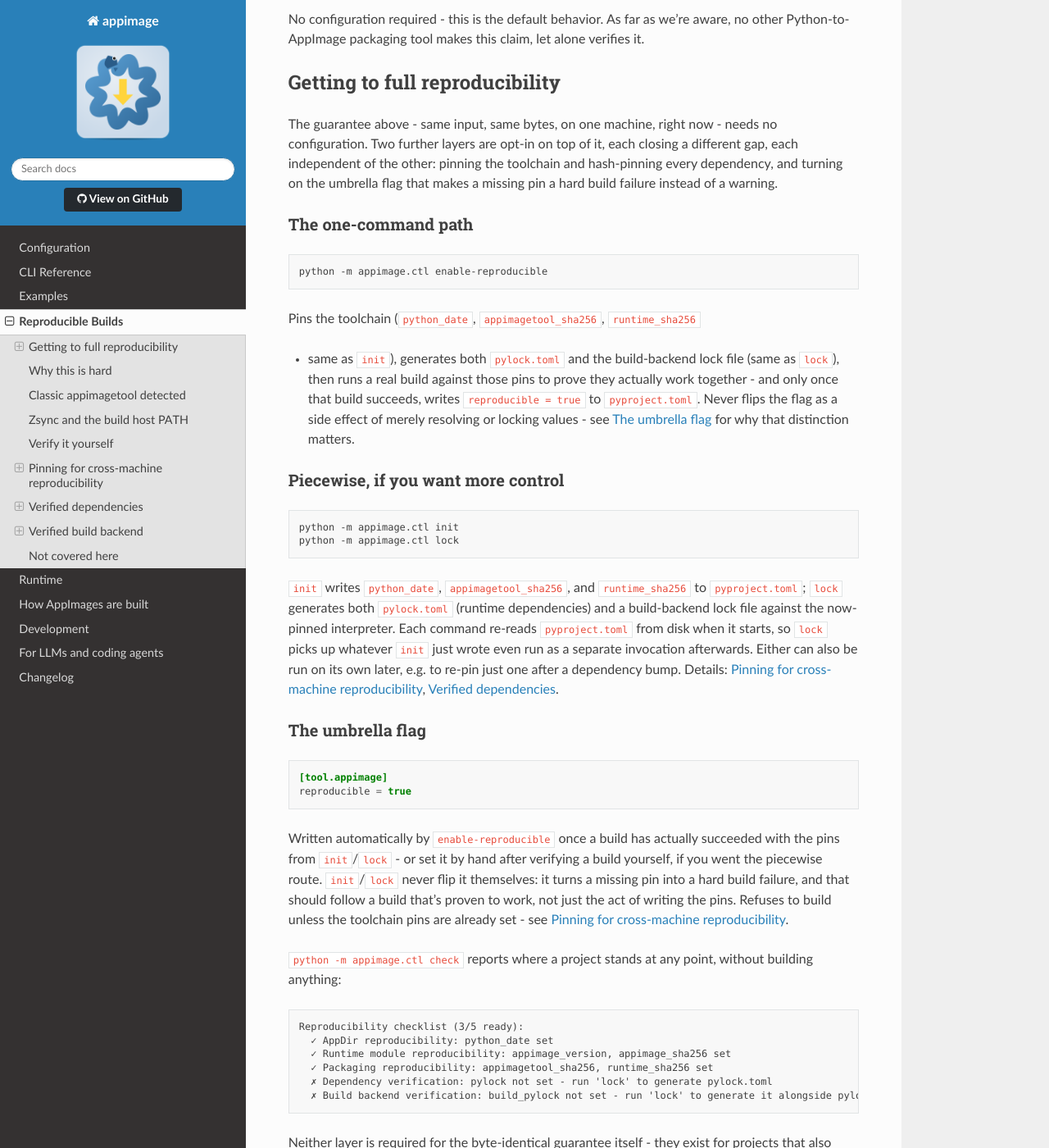
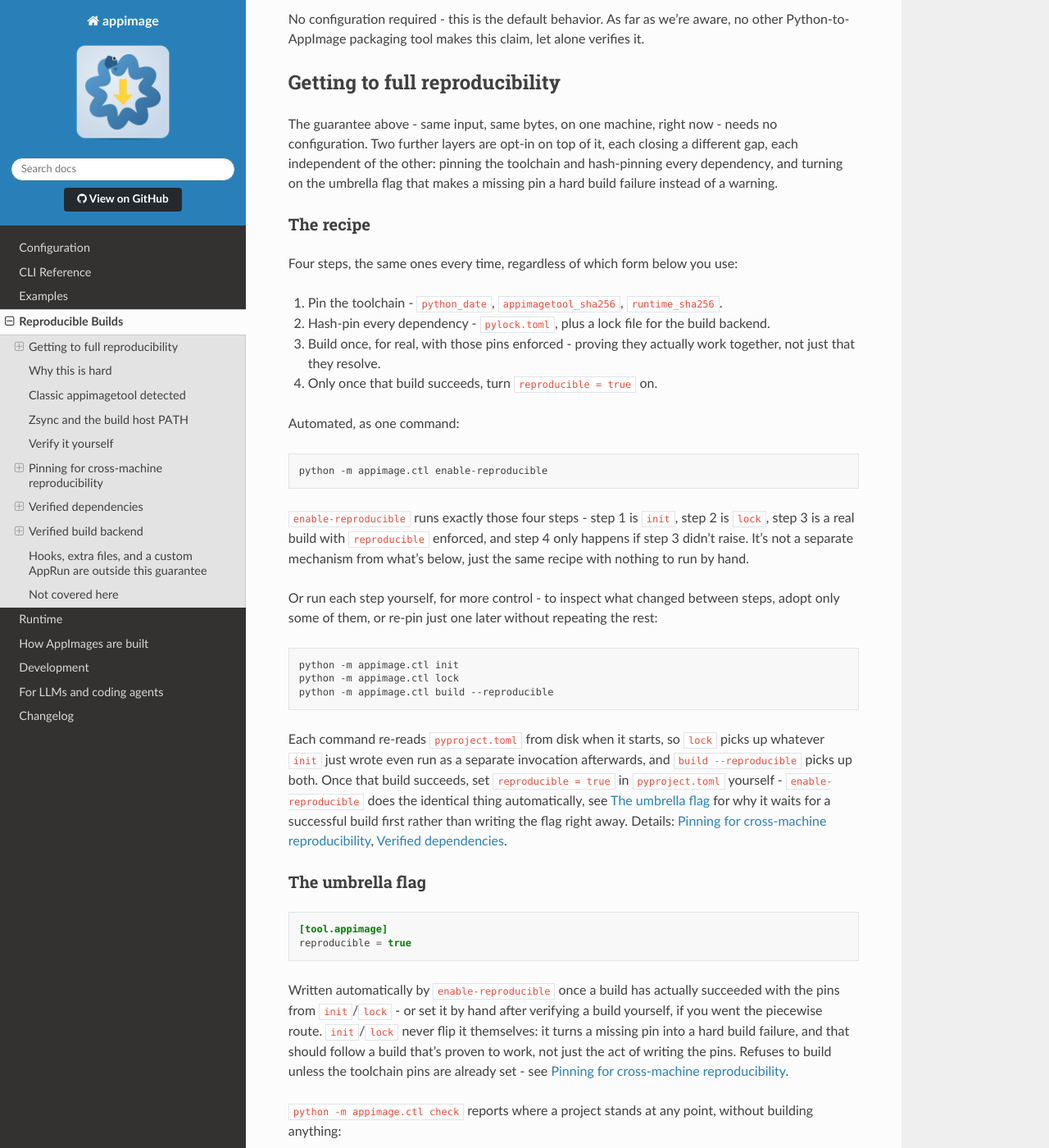
Before and after one commit to ssh-mitm/appimage, a Sphinx documentation site: the page built from docs/reproducible-builds.md, in a window 1280 px wide and 1400 px high, scrolled down 355 px. Shown: the whole window at 82% size. Built offline with Sphinx 7.4.7 and the Read the Docs theme 3.1.0, drawn with Linux system fonts in a browser that asks for light colours; some of the changed text lies outside the part shown.

Commit message:
docs: clarify hooks/extra_files/apprun scope and present enable-reproducible as init+lock+build
Hooks, extra_files, and a custom apprun hand control to arbitrary,
unverified content - the reproducibility guarantee doesn't and can't
cover them, same as python_dir already was, but this was never stated.
Also collapses "the one-command path" and "piecewise" from two
competing sections into one four-step recipe with two forms (automated
vs manual), matching what enable-reproducible's own implementation
actually does.

````diff
--- a/docs/reproducible-builds.md
+++ b/docs/reproducible-builds.md
@@ -6,7 +6,7 @@ nothing pinned - produce a **byte-for-byte identical** `.AppImage` file:
 ```bash
 $ sha256sum dist/myapp-x86_64.AppImage
 db8b648c9ddcc50773b740219d3ecb4910b6bf3b18907b566f2eb1b624a79e35  dist/myapp-x86_64.AppImage
-$ rm -rf build dist && python -m appimage.ctl
+$ rm -rf build dist && python -m appimage.ctl build
 $ sha256sum dist/myapp-x86_64.AppImage
 db8b648c9ddcc50773b740219d3ecb4910b6bf3b18907b566f2eb1b624a79e35  dist/myapp-x86_64.AppImage
 ```
@@ -23,35 +23,46 @@ closing a different gap, each independent of the other: pinning the
 toolchain and hash-pinning every dependency, and turning on the umbrella
 flag that makes a missing pin a hard build failure instead of a warning.
 
-### The one-command path
+### The recipe
+
+Four steps, the same ones every time, regardless of which form below you use:
+
+1. Pin the toolchain - `python_date`, `appimagetool_sha256`, `runtime_sha256`.
+2. Hash-pin every dependency - `pylock.toml`, plus a lock file for the build backend.
+3. Build once, for real, with those pins enforced - proving they actually work together, not just that they resolve.
+4. Only once that build succeeds, turn `reproducible = true` on.
+
+Automated, as one command:
 
 ```bash
 python -m appimage.ctl enable-reproducible
 ```
 
-Pins the toolchain (`python_date`, `appimagetool_sha256`, `runtime_sha256`
-- same as `init`), generates both `pylock.toml` and the build-backend lock
-file (same as `lock`), then runs a real build against those pins to prove
-they actually work together - and only once that build succeeds, writes
-`reproducible = true` to `pyproject.toml`. Never flips the flag as a side
-effect of merely resolving or locking values - see [The umbrella
-flag](#the-umbrella-flag) for why that distinction matters.
+`enable-reproducible` runs exactly those four steps - step 1 is `init`,
+step 2 is `lock`, step 3 is a real build with `reproducible` enforced,
+and step 4 only happens if step 3 didn't raise. It's not a separate
+mechanism from what's below, just the same recipe with nothing to run by
+hand.
 
-### Piecewise, if you want more control
+Or run each step yourself, for more control - to inspect what changed
+between steps, adopt only some of them, or re-pin just one later without
+repeating the rest:
 
 ```bash
 python -m appimage.ctl init
 python -m appimage.ctl lock
+python -m appimage.ctl build --reproducible
 ```
 
-`init` writes `python_date`, `appimagetool_sha256`, and `runtime_sha256`
-to `pyproject.toml`; `lock` generates both `pylock.toml` (runtime
-dependencies) and a build-backend lock file against the now-pinned
-interpreter. Each command re-reads `pyproject.toml` from disk when it
-starts, so `lock` picks up whatever `init` just wrote even run as a
-separate invocation afterwards. Either can also be run on its own later,
-e.g. to re-pin just one after a dependency bump. Details: [Pinning for
-cross-machine reproducibility](#pinning-for-cross-machine-reproducibility),
+Each command re-reads `pyproject.toml` from disk when it starts, so
+`lock` picks up whatever `init` just wrote even run as a separate
+invocation afterwards, and `build --reproducible` picks up both. Once
+that build succeeds, set `reproducible = true` in `pyproject.toml`
+yourself - `enable-reproducible` does the identical thing automatically,
+see [The umbrella flag](#the-umbrella-flag) for why it waits for a
+successful build first rather than writing the flag right away. Details:
+[Pinning for cross-machine
+reproducibility](#pinning-for-cross-machine-reproducibility),
 [Verified dependencies](#verified-dependencies).
 
 ### The umbrella flag
@@ -261,10 +272,10 @@ without a bundled `zsyncmake`, explicitly configured via `appimagetool` in
 ## Verify it yourself
 
 ```bash
-python -m appimage.ctl
+python -m appimage.ctl build
 mv dist/myapp-x86_64.AppImage /tmp/build-a.AppImage
 rm -rf build dist
-python -m appimage.ctl
+python -m appimage.ctl build
 sha256sum /tmp/build-a.AppImage dist/myapp-x86_64.AppImage
 ```
 
@@ -308,7 +319,7 @@ unverified resolution a hard error instead of a warning, for release
 builds where "give me the exact bits I asked for, or fail" matters more
 than convenience.
 
-Run `python -m appimage.ctl --reproducible` (after `init` has written
+Run `python -m appimage.ctl build --reproducible` (after `init` has written
 the pins) as a shortcut that enforces all of the above at once: it implies
 `verify_downloads` and `require_zsyncmake` (see
 [configuration.md](configuration.md)), and refuses to build at all if
@@ -480,7 +491,7 @@ pylock = "pylock.toml"
 
 ```sh
 python -m appimage.ctl lock              # generate/refresh pylock.toml
-python -m appimage.ctl --require-pylock  # abort if pylock isn't set
+python -m appimage.ctl build --require-pylock  # abort if pylock isn't set
 ```
 
 ### `lock` is a thin wrapper, not a new mechanism
@@ -661,6 +672,34 @@ for reasons specific to that backend, and pinned via a separate,
 hand-generated `requirements-build.txt` for *this project's own* PyPI
 wheel - a different, unrelated mechanism from `build_pylock` above).
 
+## Hooks, extra files, and a custom AppRun are outside this guarantee
+
+Everything on this page so far is something `appimage.ctl` fully controls and can make
+deterministic on your behalf. Four config keys hand control to something it can't:
+`[tool.appimage.hooks]`'s `post_install`/`pre_package` (arbitrary shell scripts),
+`[tool.appimage.extra_files]` (arbitrary files copied in as-is), `apprun` (a fully
+custom AppRun, copied in place of the generated one), and `python_dir` (see
+["Bundling an already-extracted Python"](#bundling-an-already-extracted-python) above -
+a pre-extracted interpreter, used exactly as given).
+
+None of these are hash-verified or checked for determinism - there's nothing to check
+against. A `post_install` hook that writes the current wall-clock time into a generated
+file, an `extra_files` entry whose source is itself regenerated fresh on every checkout,
+or a hand-written `apprun` that embeds `$(uuidgen)`, all make the final AppImage
+non-reproducible - and `appimage.ctl` has no way to detect or prevent it, for the same
+reason `python_dir` is used "exactly as given, with no verification": the content is
+arbitrary, supplied by the project, and never inspected.
+
+This isn't a gap to close. Hooks and extra files exist precisely so a project can do
+something `appimage.ctl` doesn't know about - there's no way to verify determinism for
+code the tool has never seen. Keeping such a hook deterministic (no wall-clock, no
+randomness, same input always produces the same output) is the project author's own
+responsibility for that one piece, the same discipline any reproducible build needs
+elsewhere. One thing still applies regardless: bytecode compilation (with its `-s`
+path-stripping) runs *after* `pre_package`, so whatever a hook does to an installed
+package's source is still compiled hash-based and path-scrubbed like everything else -
+see ["The build machine's own absolute path"](#why-this-is-hard) (item 6).
+
 ## Not covered here
 
 This page is about the AppImages `appimage.ctl` produces for *your*
````
